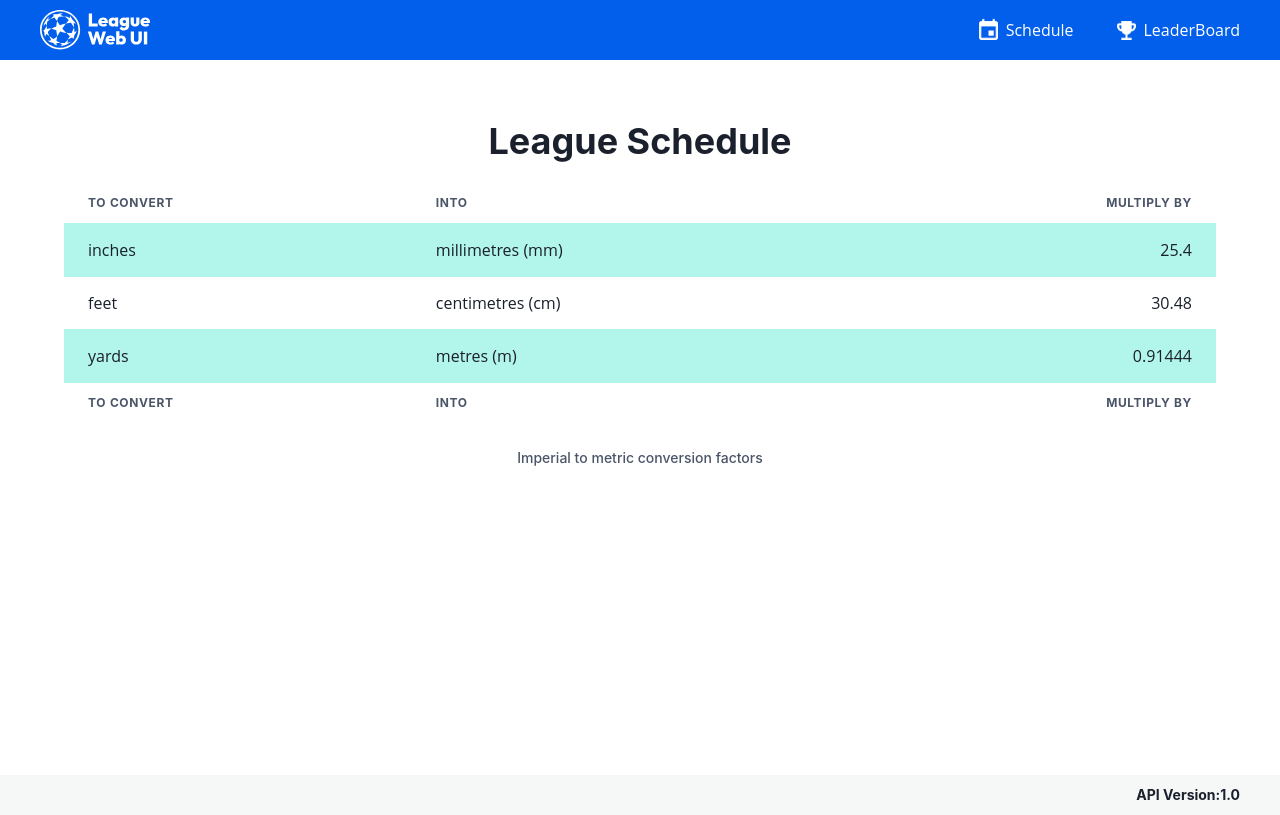
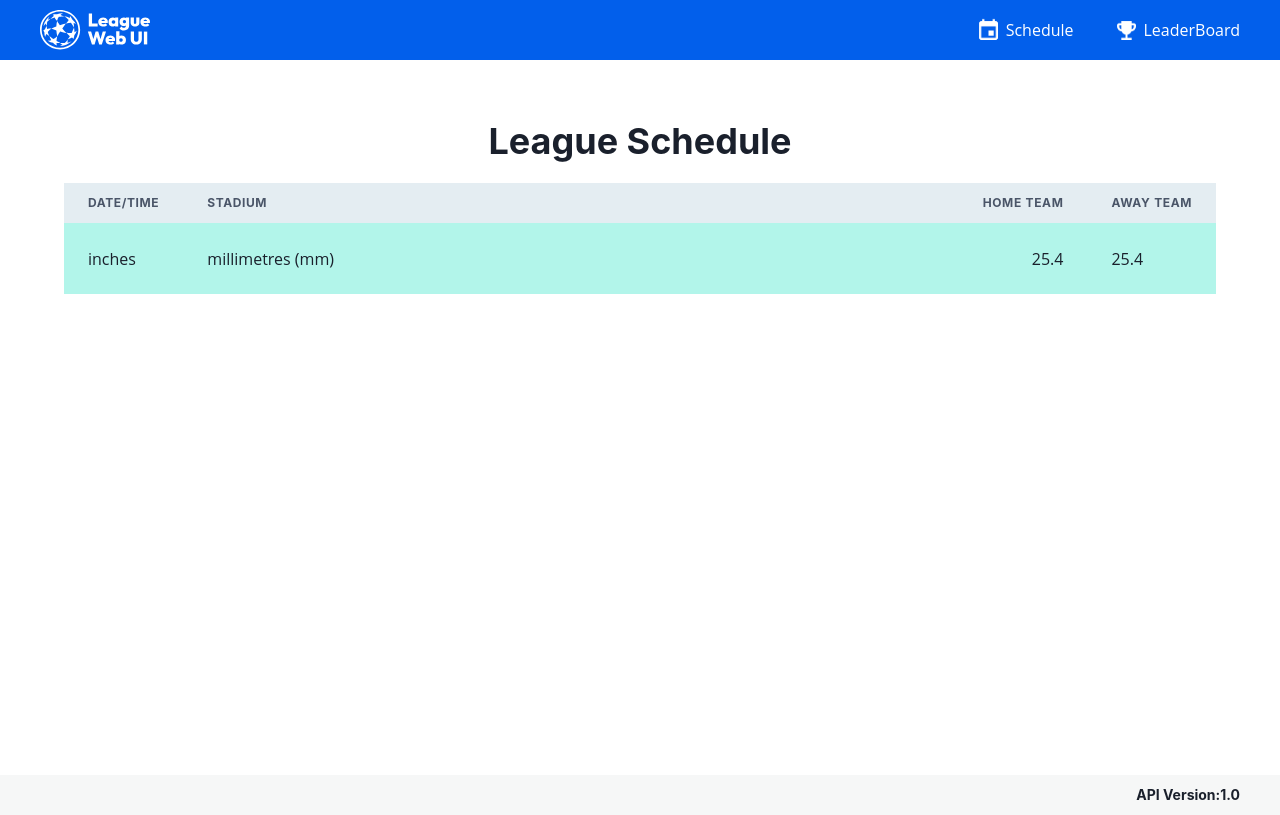
Before and after one commit to hktom/football-league, a React (Create React App) app: page / in a window 1280 px wide. Built offline with nearby package versions, Linux system fonts and the light colour scheme.

Commit message:
place table

```diff
--- a/src/Schedule.js
+++ b/src/Schedule.js
@@ -18,46 +18,25 @@ function Schedule() {
     <Layout title="League Schedule">
       <TableContainer>
         <Table variant="striped" colorScheme="teal">
-          <TableCaption>Imperial to metric conversion factors</TableCaption>
-          <Thead>
+          <Thead h="40px" backgroundColor="table.bg_header">
             <Tr>
-              <Th>To convert</Th>
-              <Th>into</Th>
-              <Th isNumeric>multiply by</Th>
+              <Th textAlign="left">Date/Time</Th>
+              <Th textAlign="left">Stadium</Th>
+              <Th textAlign="right">Home Team</Th>
+              <Th textAlign="left">Away Team</Th>
             </Tr>
           </Thead>
           <Tbody>
-            <Tr>
-              <Td>inches</Td>
-              <Td>millimetres (mm)</Td>
-              <Td isNumeric>25.4</Td>
-            </Tr>
-            <Tr>
-              <Td>feet</Td>
-              <Td>centimetres (cm)</Td>
-              <Td isNumeric>30.48</Td>
-            </Tr>
-            <Tr>
-              <Td>yards</Td>
-              <Td>metres (m)</Td>
-              <Td isNumeric>0.91444</Td>
+            <Tr h="70px">
+              <Td textAlign="left">inches</Td>
+              <Td textAlign="left" w="70%">millimetres (mm)</Td>
+              <Td textAlign="right">25.4</Td>
+              <Td textAlign="left">25.4</Td>
             </Tr>
           </Tbody>
-          <Tfoot>
-            <Tr>
-              <Th>To convert</Th>
-              <Th>into</Th>
-              <Th isNumeric>multiply by</Th>
-            </Tr>
-          </Tfoot>
         </Table>
       </TableContainer>
     </Layout>
-    // <Box>
-    //   <Heading textAlign={"center"}>League Schedule</Heading>
-
-    //   <Box maxW="90%" mx="auto" mt="20px"></Box>
-    // </Box>
   );
 }
 
```
Also changed, not shown: src/Team.js (added, +37 -0 lines).
